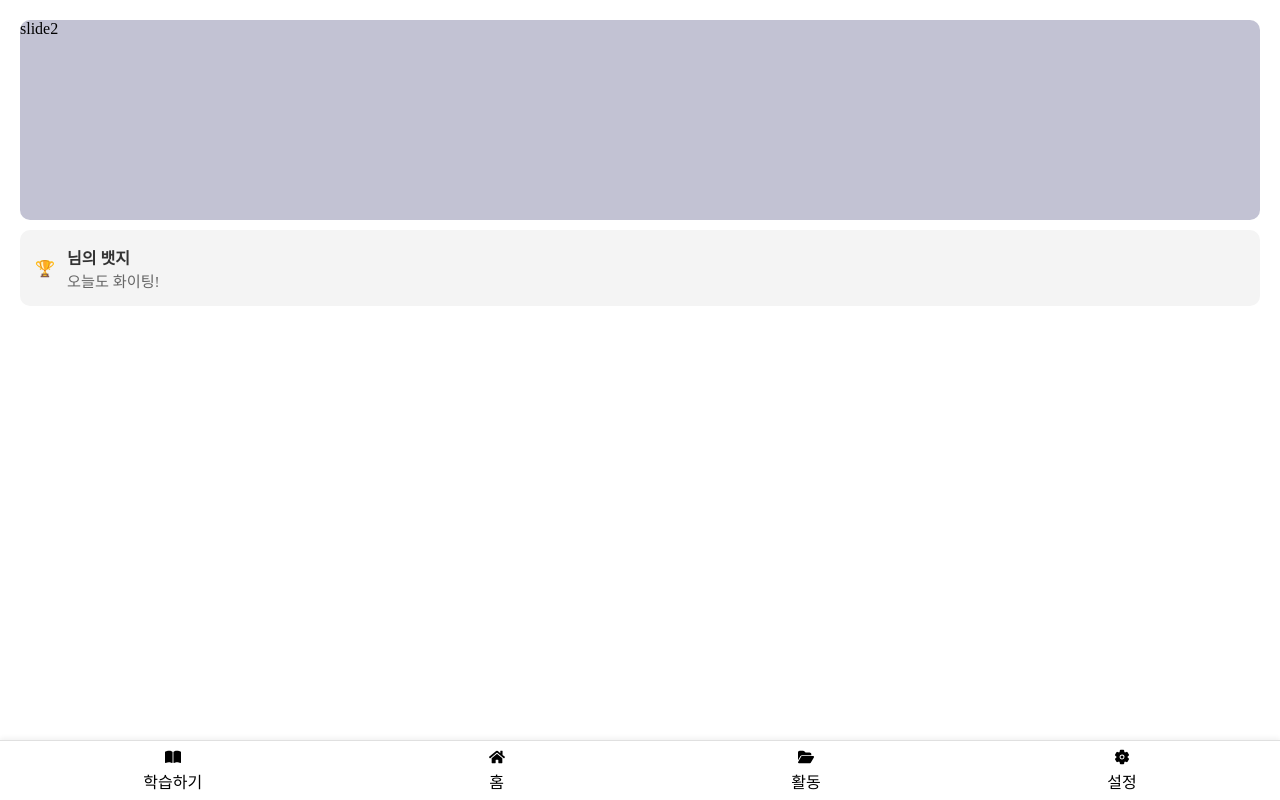
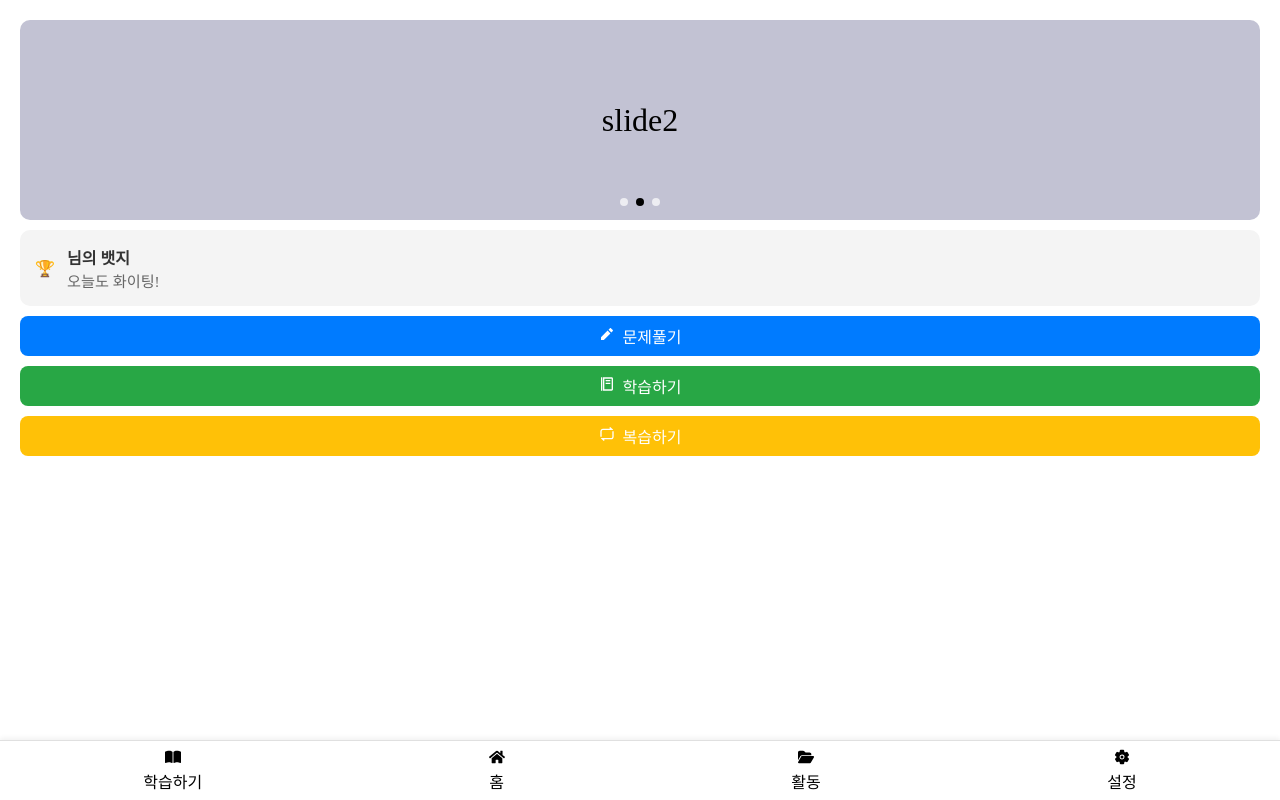
Before and after one commit to jin-park0115/janaggana, a React (Vite) app: page / in a window 1280 px wide. Built offline with nearby package versions, Linux system fonts and the light colour scheme.

Commit message:
style: button 스타일 수정, link걸기, 배너 페이지네이션 추가

```diff
--- a/src/components/Banner.tsx
+++ b/src/components/Banner.tsx
@@ -2,30 +2,32 @@ import { Swiper, SwiperSlide } from "swiper/react";
 import "swiper/css";
 import "swiper/css/autoplay";
 import SwiperCore from "swiper";
-import { Autoplay } from "swiper/modules";
+import { Autoplay, Pagination } from "swiper/modules";
+import "swiper/css/pagination";
 import styled from "styled-components";
 
-SwiperCore.use([Autoplay]);
+SwiperCore.use([Autoplay, Pagination]);
 
 export function Banner() {
   return (
     <Container>
-      <Swiper
+      <StyledSwiper
         spaceBetween={30}
         slidesPerView={1}
         autoplay={{ delay: 4000 }}
         loop={true}
+        pagination={{ clickable: true }}
       >
         <SwiperSlide>
-          <div>slide1</div>
+          <SlideContent>slide1</SlideContent>
         </SwiperSlide>
         <SwiperSlide>
-          <div>slide2</div>
+          <SlideContent>slide2</SlideContent>
         </SwiperSlide>
         <SwiperSlide>
-          <div>slide3</div>
+          <SlideContent>slide3</SlideContent>
         </SwiperSlide>
-      </Swiper>
+      </StyledSwiper>
     </Container>
   );
 }
@@ -35,3 +37,33 @@ const Container = styled.div`
   background-color: #c2c2d3;
   border-radius: 10px;
 `;
+
+const StyledSwiper = styled(Swiper)`
+  height: 100%;
+
+  .swiper-pagination {
+    position: absolute;
+    bottom: 10px;
+    width: 100%;
+    text-align: center;
+    z-index: 10;
+  }
+
+  .swiper-pagination-bullet {
+    background: #fff;
+    opacity: 0.7;
+  }
+
+  .swiper-pagination-bullet-active {
+    background: #000;
+    opacity: 1;
+  }
+`;
+
+const SlideContent = styled.div`
+  height: 100%;
+  display: flex;
+  align-items: center;
+  justify-content: center;
+  font-size: 2rem;
+`;
--- a/src/components/ui/Button.tsx
+++ b/src/components/ui/Button.tsx
@@ -1,20 +1,58 @@
+import { Link } from "react-router-dom";
 import styled from "styled-components";
 
 type ButtonProps = {
-  color: string;
   bgColor: string;
+  href?: string;
+  icon?: React.ReactNode;
   children: React.ReactNode;
 };
 
-export function Button({ children, color, bgColor }: ButtonProps) {
-  return (
-    <ButtonStyle $color={color} $backGroundColor={bgColor}>
+export function Button({ children, bgColor, icon, href }: ButtonProps) {
+  const content = (
+    <>
+      {icon && <div>{icon}</div>}
       {children}
-    </ButtonStyle>
+    </>
+  );
+
+  return href ? (
+    <StyledLink to={href} $backGroundColor={bgColor}>
+      {content}
+    </StyledLink>
+  ) : (
+    <ButtonStyle $backGroundColor={bgColor}>{content}</ButtonStyle>
   );
 }
 
-const ButtonStyle = styled.button<{ $color: string; $backGroundColor: string }>`
-  color: ${(props) => props.$color};
+const baseStyle = `
+  color: white;
+  padding: 0.5rem 1rem;
+  border: none;
+  border-radius: 8px;
+  display: flex;
+  align-items: center;
+  justify-content: center;
+  gap: 0.5rem;
+  font-size: 1rem;
+  cursor: pointer;
+  text-decoration: none;
+  transition: filter 0.3s ease;
+`;
+
+const ButtonStyle = styled.button<{ $backGroundColor: string }>`
+  ${baseStyle}
   background-color: ${(props) => props.$backGroundColor};
+
+  &:hover {
+    filter: brightness(90%);
+  }
 `;
+
+const StyledLink = styled(Link)<{ $backGroundColor: string }>`
+  ${baseStyle}
+  background-color: ${(props) => props.$backGroundColor};
+  &:hover {
+    filter: brightness(90%);
+  }
+`;
--- a/src/pages/HomePage.tsx
+++ b/src/pages/HomePage.tsx
@@ -1,6 +1,10 @@
 import { NavBar } from "../components/NavBar";
 import { Banner } from "../components/Banner";
 import { Badge } from "../components/Badge";
+import { Button } from "../components/ui/Button";
+import { RiPencilFill } from "react-icons/ri";
+import { BiFoodMenu } from "react-icons/bi";
+import { RiRepeat2Line } from "react-icons/ri";
 
 import styled from "styled-components";
 
@@ -9,6 +13,15 @@ export function HomePage() {
     <Container>
       <Banner />
       <Badge />
+      <Button icon={<RiPencilFill />} bgColor="#007bff" href="/">
+        문제풀기
+      </Button>
+      <Button icon={<BiFoodMenu />} bgColor="#28a745" href="/learning">
+        학습하기
+      </Button>
+      <Button icon={<RiRepeat2Line />} bgColor="#ffc107">
+        복습하기
+      </Button>
       <NavBar />
     </Container>
   );
```
Also changed, not shown: 1 other file (tests, documents, lock files or other folders).
